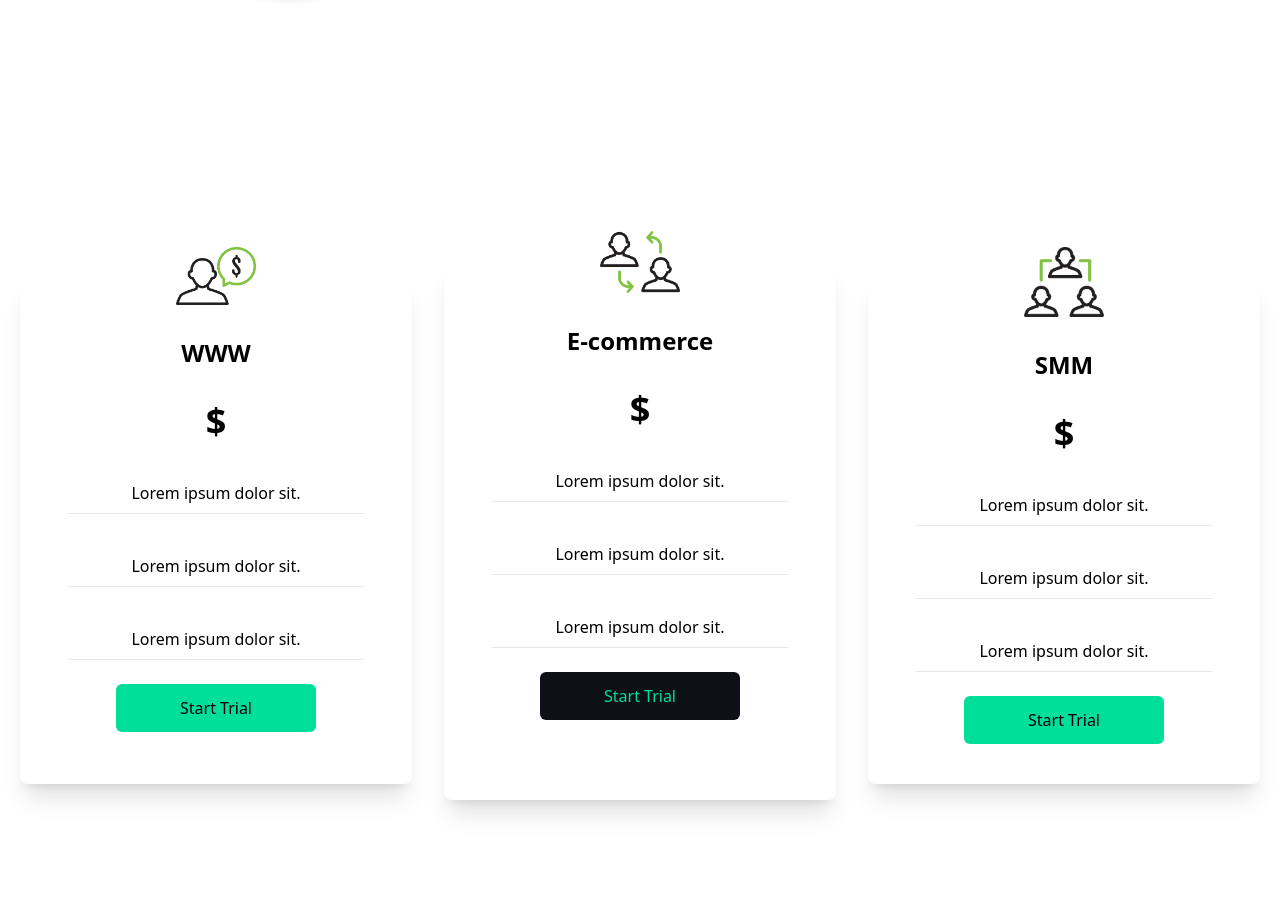
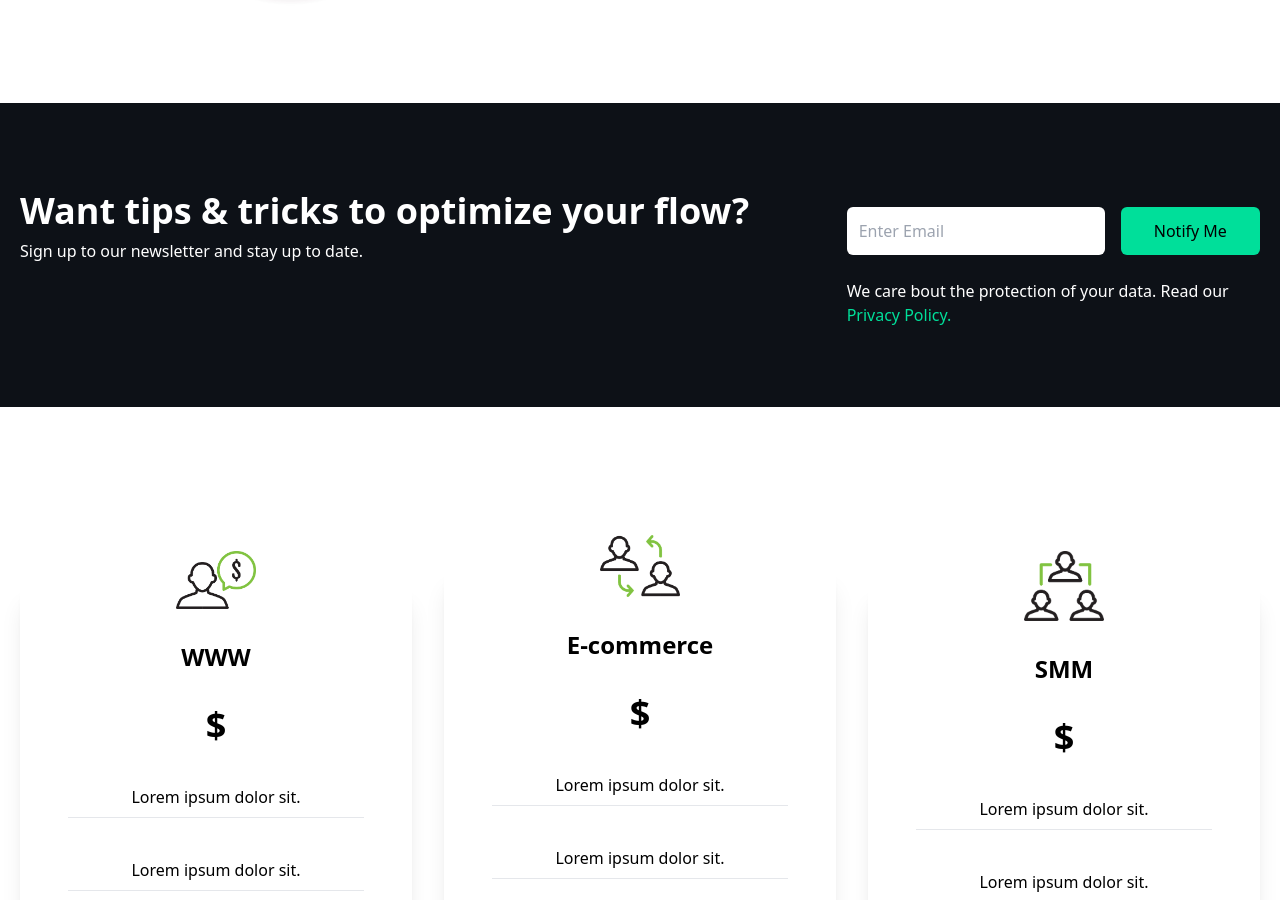
Before and after one commit to szymszaj/React-project, a React (Create React App) app in the folder information-page/: page / in a window 1280 px wide. Shown: the part 1140-2040 px from the top of the page. Built offline with nearby package versions, Linux system fonts and the light colour scheme.

Commit message:
update imports

```diff
--- a/information-page/src/App.js
+++ b/information-page/src/App.js
@@ -4,6 +4,7 @@ import Cards from "./components/Cards";
 import Footer from "./components/Footer";
 import Hero from "./components/Hero";
 import Navbar from "./components/Navbar";
+import SingUpForm from "./components/SingUpForm";
 
 function App() {
   return (
@@ -11,6 +12,7 @@ function App() {
       <Navbar />
       <Hero />
       <Analytics />
+      <SingUpForm />
       <Cards />
       <Footer />
     </div>
```
